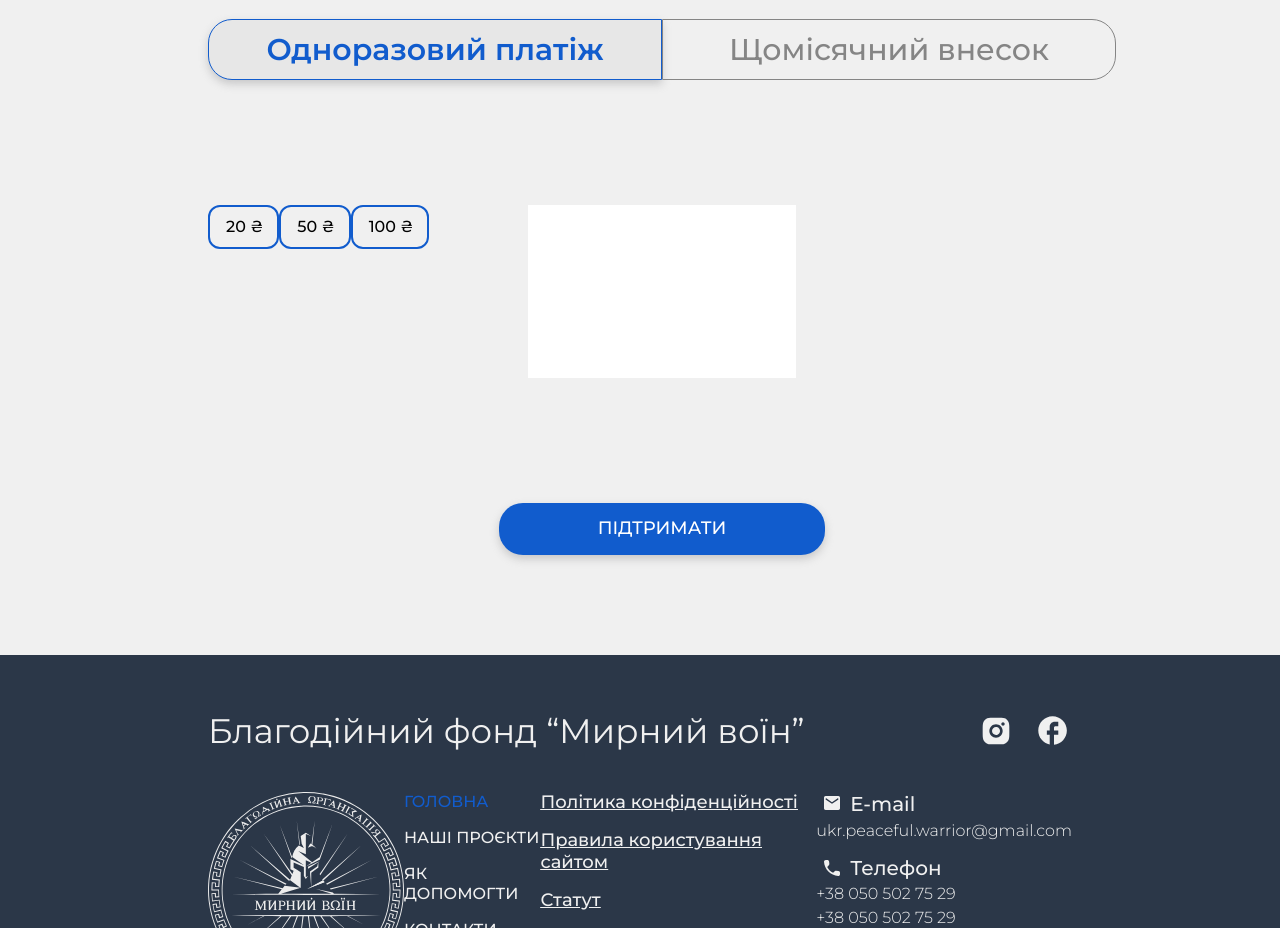
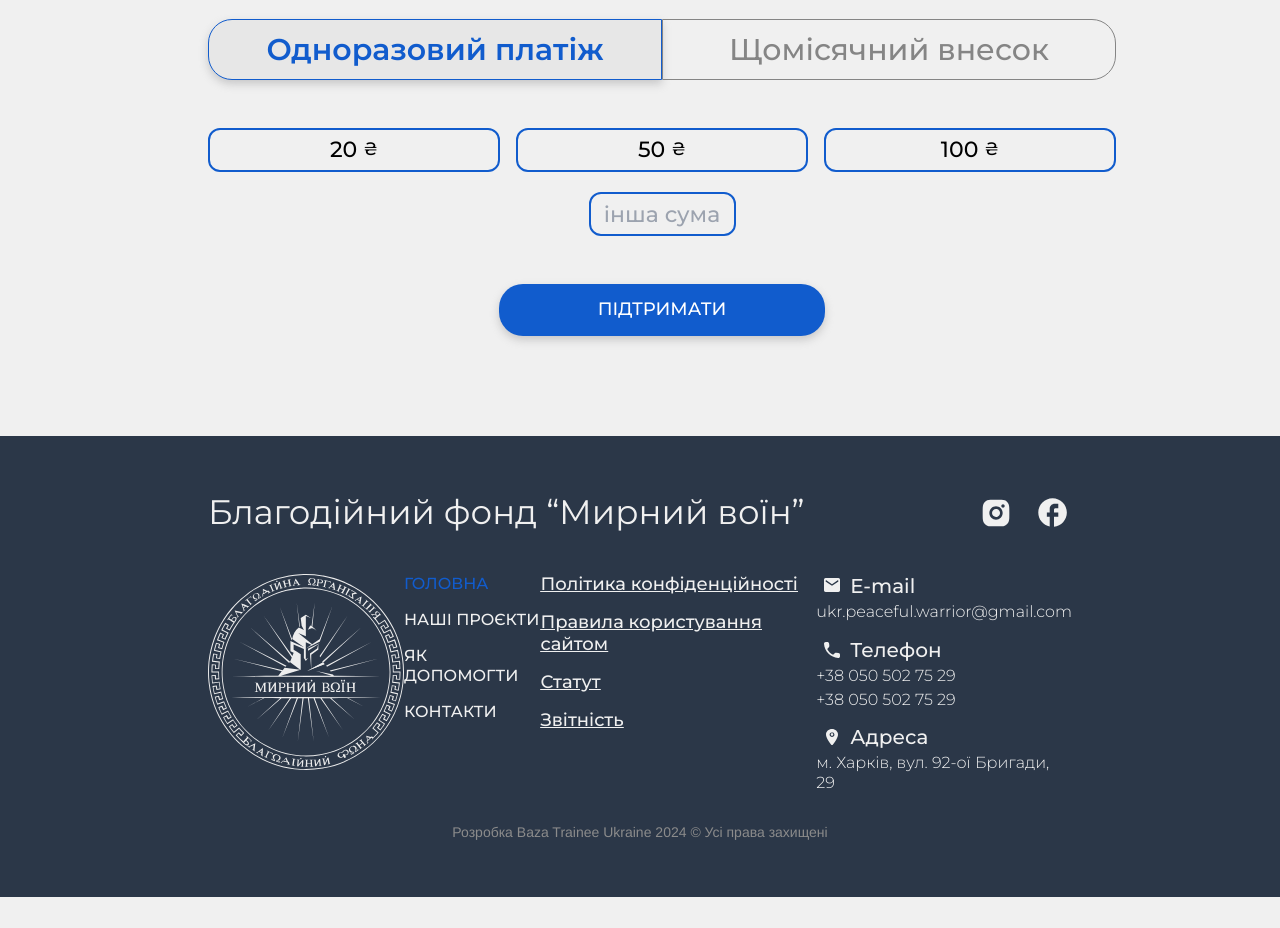
Before and after one commit to baza-trainee/peaceful-warrior-foundation, a Next.js app: page / in a window 1280 px wide. Shown: the part 3660-4588 px from the top of the page. After the commit the page ends 4557 px from the top, so only its background shows below. Built offline with nearby package versions, Linux system fonts and the light colour scheme; a web font is replaced by a local one.

Commit message:
input other sum

```diff
--- a/src/sections/about/SupportUs/SupportUs.tsx
+++ b/src/sections/about/SupportUs/SupportUs.tsx
@@ -19,28 +19,32 @@ const subscriptionOptions = [
     value: 'monthly',
   },
 ];
-const currencyOptions = [
-  { value: 'UAH', label: 'UAH', symbol: '₴' },
-  { value: 'USD', label: 'USD', symbol: '$' },
+const paymentAmountData = ['20', '50', '100'];
 
-  { value: 'EUR', label: 'EUR', symbol: '€' },
-];
+// const currencyOptions = [
+//   { value: 'UAH', label: 'UAH', symbol: '₴' },
+//   { value: 'USD', label: 'USD', symbol: '$' },
+
+//   { value: 'EUR', label: 'EUR', symbol: '€' },
+// ];
 
 const SupportUs = ({}: SupportUsProps) => {
   const [activeButton, setActiveButton] = useState<string>('one_time');
-  const [selectedCurrency, setSelectedCurrency] = useState<string>(
-    currencyOptions[0].value
-  );
+  // const [selectedCurrency, setSelectedCurrency] = useState<string>(
+  //   currencyOptions[0].value
+  // );
   const [donationAmount, setDonationAmount] = useState<number | ''>('');
   const [errorDonationAmount, setErrorDonationAmount] =
     useState<boolean>(false);
 
-  const paymentAmountData = ['20', '50', '100'];
   // const handlecurrencyChange = (e: React.ChangeEvent<HTMLSelectElement>) => {
   //   setSelectedCurrency(e.target.value);
   // };
-  const handleAmountChange = (e: React.ChangeEvent<HTMLInputElement>) => {
-    const value = e.target.value;
+  // const handleAmountChange = (e: React.ChangeEvent<HTMLInputElement>) => {
+  //   const value = e.target.value;
+  //   setDonationAmount(value === '' ? '' : parseFloat(value));
+  // };
+  const handleAmountChange = (value: string) => {
     setDonationAmount(value === '' ? '' : parseFloat(value));
   };
 
@@ -55,10 +59,11 @@ const SupportUs = ({}: SupportUsProps) => {
     const newOrder = {
       order_id: `id-${Date.now()}`,
       amount: donationAmount,
-      currency: selectedCurrency,
+      // currency: selectedCurrency,
       regularMode: activeButton,
     };
     console.log('donation: ', newOrder);
+    setDonationAmount('');
   };
 
   return (
@@ -110,28 +115,29 @@ const SupportUs = ({}: SupportUsProps) => {
             ))}
           </div>
           {/* Donate amount */}
-          <div className="sm:h-[19.2rem] my-[4.8rem] grid h-[10.8rem] grid-cols-3 gap-[3.2rem] font-medium uppercase">
-            <div className="">
+          <div className="flex flex-col justify-center text-l font-medium leading-8">
+            <div className="mb-[20px] flex gap-x-4">
               {paymentAmountData.map((el, index) => (
-                <button
+                <div
                   className={clsx(
-                    'h-11 rounded-xl border-2 border-accent py-2 pl-4 pr-[14px]'
+                    'flex h-11 flex-1 items-center justify-center rounded-xl border-2 border-accent py-2 leading-8'
                   )}
                   key={index + el}
-                  // onClick={() => handleAmountChange(el)}
+                  onClick={() => handleAmountChange(el)}
                 >
-                  {el} &#8372;
-                </button>
+                  {el}&nbsp;<span className="pb-[2px] text-sm">₴</span>
+                </div>
               ))}
             </div>
 
             <input
-              type="text"
-              pattern="[0-9]"
+              className="m-auto flex h-11 w-[147px] cursor-pointer rounded-xl border-2 border-accent bg-[transparent] text-center leading-8 outline-[transparent]"
+              type="number"
+              // pattern="[0-9]"
               // className={`${donateStyle} col-span-2`}
-              // placeholder={otherSum}
-              // onChange={(e) => handleAmountChange(e.target.value)}
-              // value={paymentAmount}
+              placeholder="інша сума"
+              onChange={(e) => handleAmountChange(e.target.value)}
+              value={donationAmount}
             ></input>
           </div>
           {/* <div className="relative mx-auto w-full laptop:w-[442px]">
@@ -179,7 +185,9 @@ const SupportUs = ({}: SupportUsProps) => {
             </div>
           </div> */}
 
-          <Button className="m-auto">ПІДТРИМАТИ</Button>
+          <Button type="submit" className="m-auto">
+            ПІДТРИМАТИ
+          </Button>
         </form>
       </div>
     </section>
```
